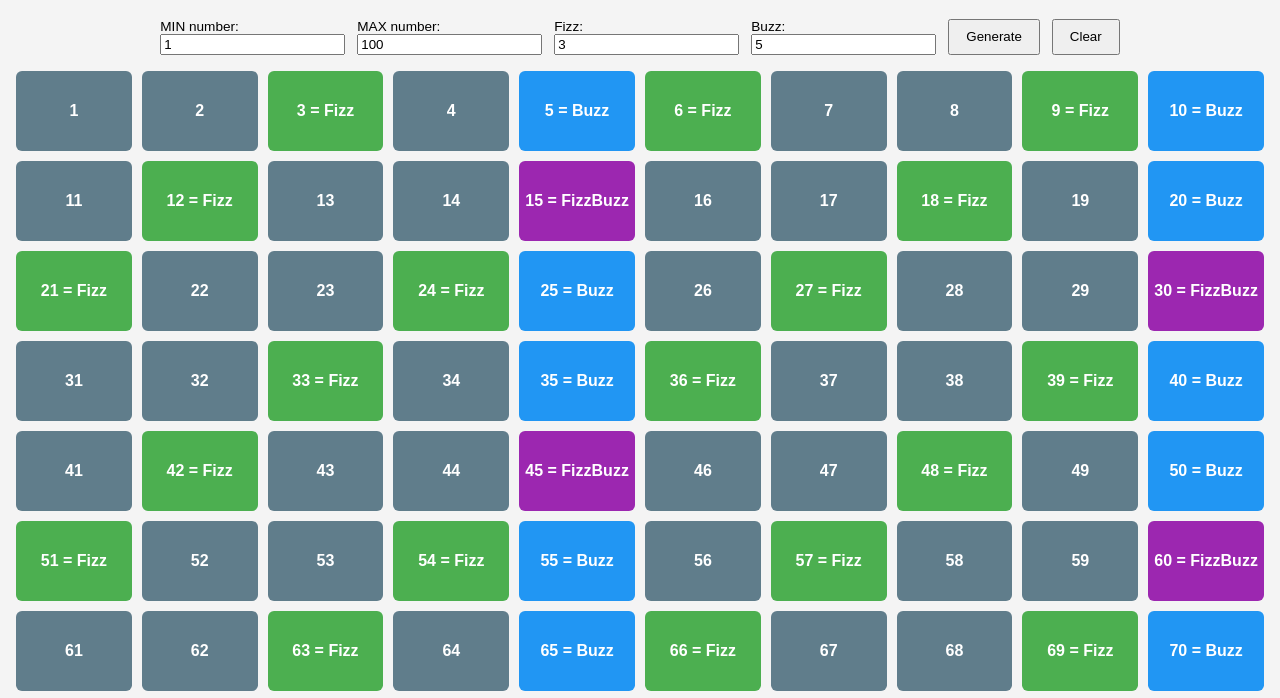
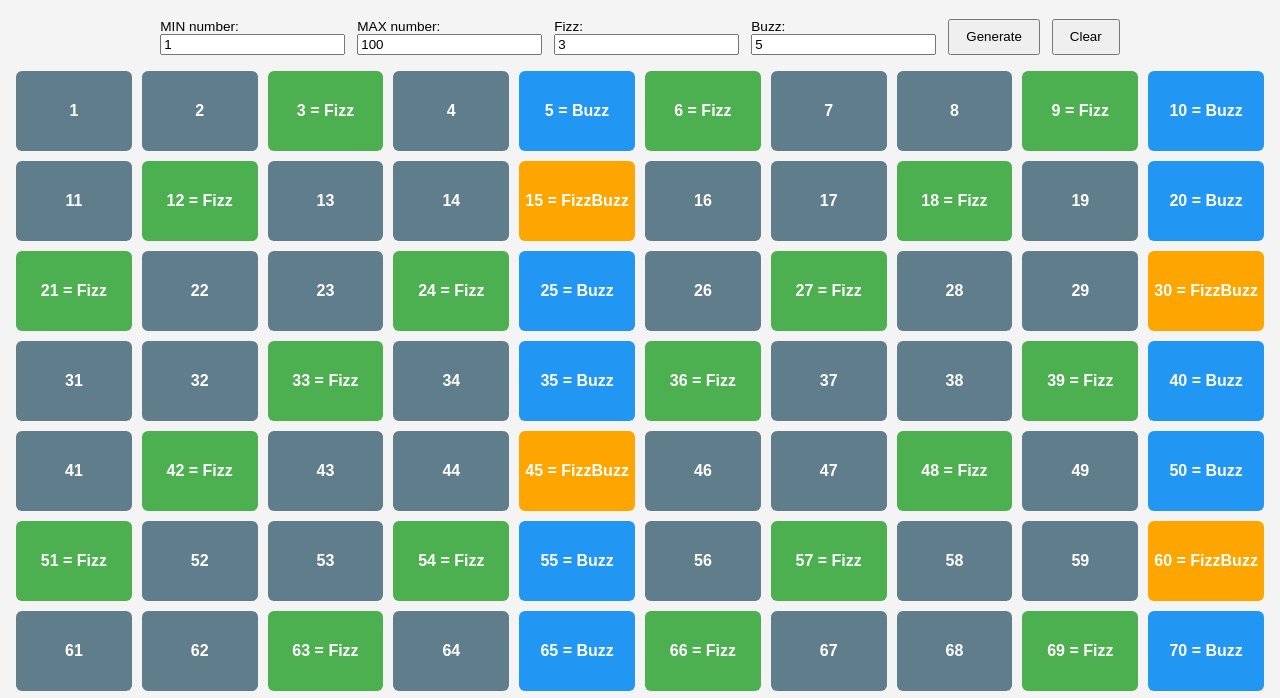
Before and after one commit to llizaveett/homework3, a plain HTML site: page index.html in a window 1280 px wide. Both pictures are taken after a click on the button "Generate". Shown: the part 77-775 px from the top of the page. Drawn offline with Linux system fonts and the light colour scheme.

Commit message:
Change fizzbuzz background color to orange

```diff
--- a/styles.css
+++ b/styles.css
@@ -62,7 +62,7 @@ main {
 }
 
 .fizzbuzz {
-    background: #9c27b0;
+    background: #ffa500;
 }
 
 .fizz {
```
